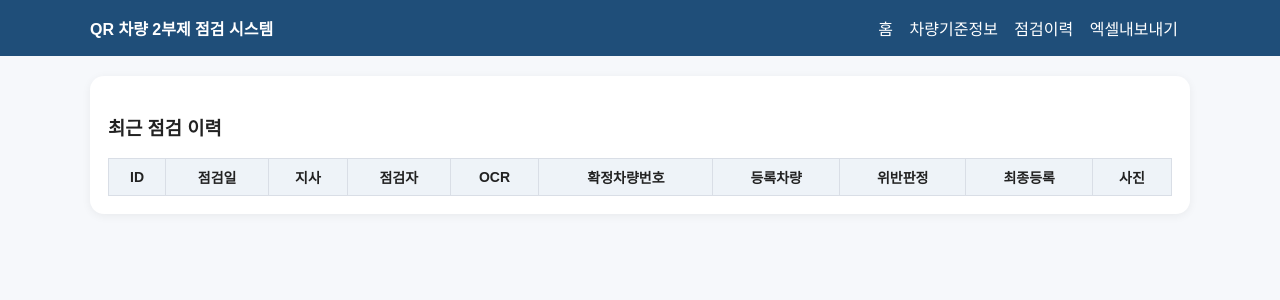
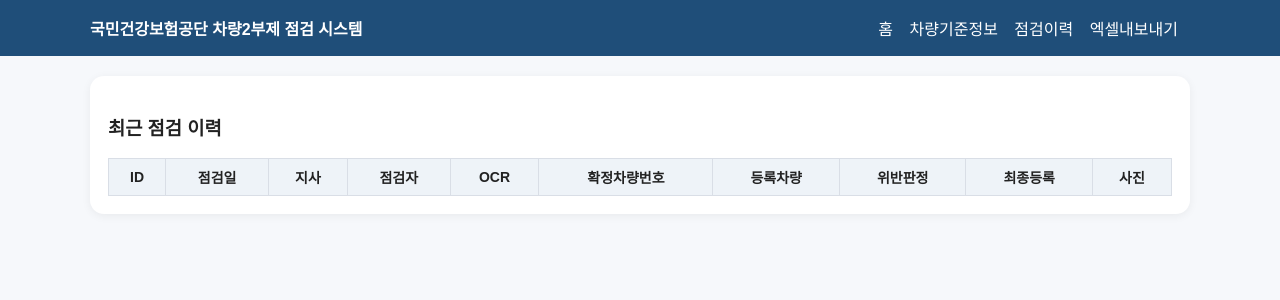
Before and after one commit to doolybooster-gif/-, a FastAPI app: page /admin/scans in a window 1280 px wide. Shown: the top 300 px of the page. Run offline with FastAPI, Linux system fonts and the light colour scheme; data comes from the database, SQL or seed files in the repository; data that the repository does not hold is empty.

Commit message:
Update base.html

```diff
--- a/templates/base.html
+++ b/templates/base.html
@@ -30,7 +30,7 @@
 <body>
   <header>
     <div style="max-width:1100px;margin:0 auto;display:flex;justify-content:space-between;align-items:center;gap:12px;flex-wrap:wrap;">
-      <strong>QR 차량 2부제 점검 시스템</strong>
+      <strong>국민건강보험공단 차량2부제 점검 시스템</strong>
       <nav class="nav">
         <a href="/">홈</a>
         <a href="/admin/vehicles">차량기준정보</a>
```
